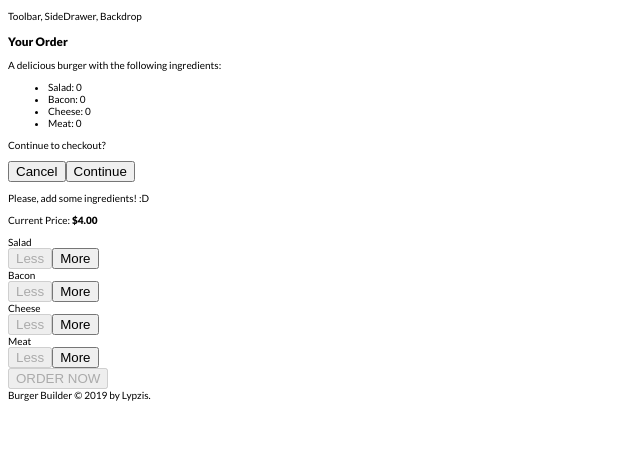
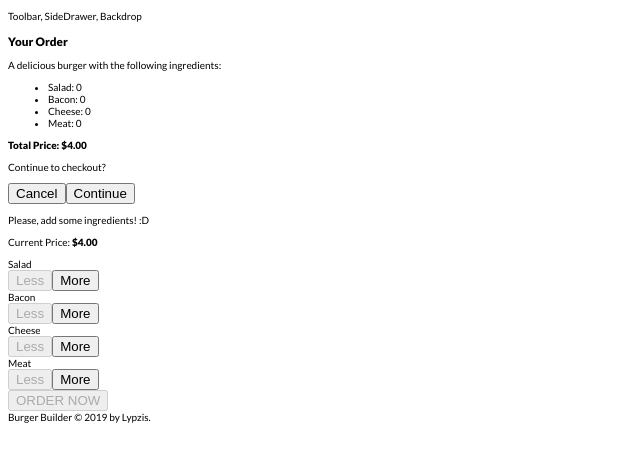
Before and after one commit to Lypzis/burger_builder, a React app: page / in a window 1280 px wide. Shown: the top 462 px of the page, without its empty margins (0-640 px from the left). Built offline with nearby package versions, Linux system fonts and the light colour scheme.

Commit message:
Minor update

```diff
--- a/src/components/Burger/OrderSummary/OrderSummary.js
+++ b/src/components/Burger/OrderSummary/OrderSummary.js
@@ -20,6 +20,7 @@
             <ul>
                 {ingredientSummary}
             </ul>
+            <p><strong>Total Price: ${props.price.toFixed(2)}</strong></p>
             <p>Continue to checkout?</p>
             <Button btnType="Danger" clicked={props.purchaseCancel}>Cancel</Button>
             <Button btnType="Success" clicked={props.purchaseContinue}>Continue</Button>
--- a/src/containers/BurgerBuilder/BurgerBuilder.js
+++ b/src/containers/BurgerBuilder/BurgerBuilder.js
@@ -116,18 +116,19 @@
             <Aux>
                 <Modal show={this.state.purchasing} modalClose={this.purchaseCancelHandler}>
                     <OrderSummary
+                        ingredients={this.state.ingredients}
+                        price={this.state.totalPrice}
                         purchaseContinue={this.purchaseContinueHandler}
-                        purchaseCancel={this.purchaseCancelHandler}
-                        ingredients={this.state.ingredients} />
+                        purchaseCancel={this.purchaseCancelHandler}/>
                 </Modal>
                 <Burger ingredients={this.state.ingredients} />
                 <BuildControls
-                    addIngredient={this.addIngredientHandler}
-                    removeIngredient={this.removeIngredientHandler}
                     disabled={disabledInfo}
                     price={this.state.totalPrice}
                     purchasable={this.state.purchasable}
-                    ordered={this.purchaseHandler} />
+                    ordered={this.purchaseHandler}
+                    addIngredient={this.addIngredientHandler}
+                    removeIngredient={this.removeIngredientHandler}/>
             </Aux>
         );
     }
```
